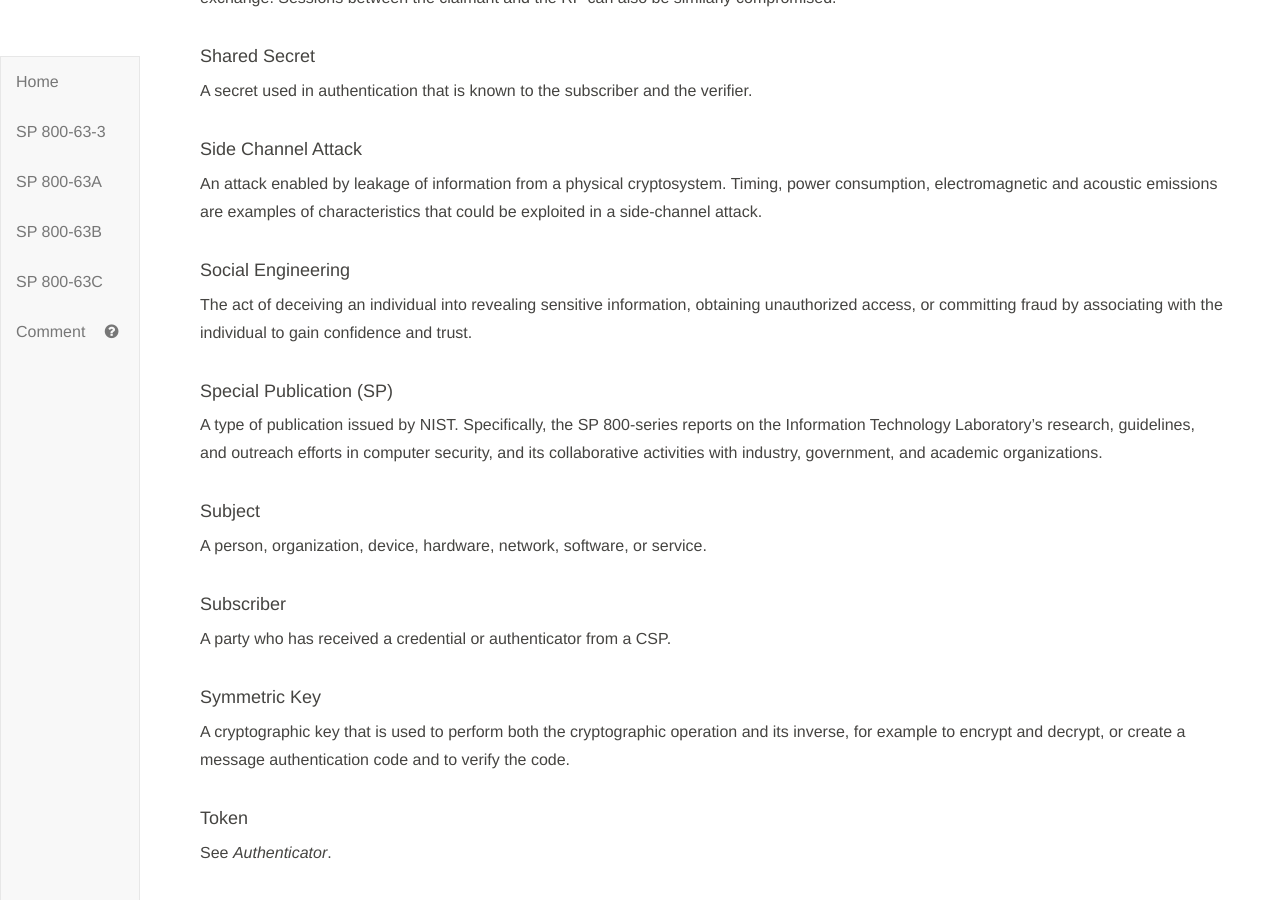
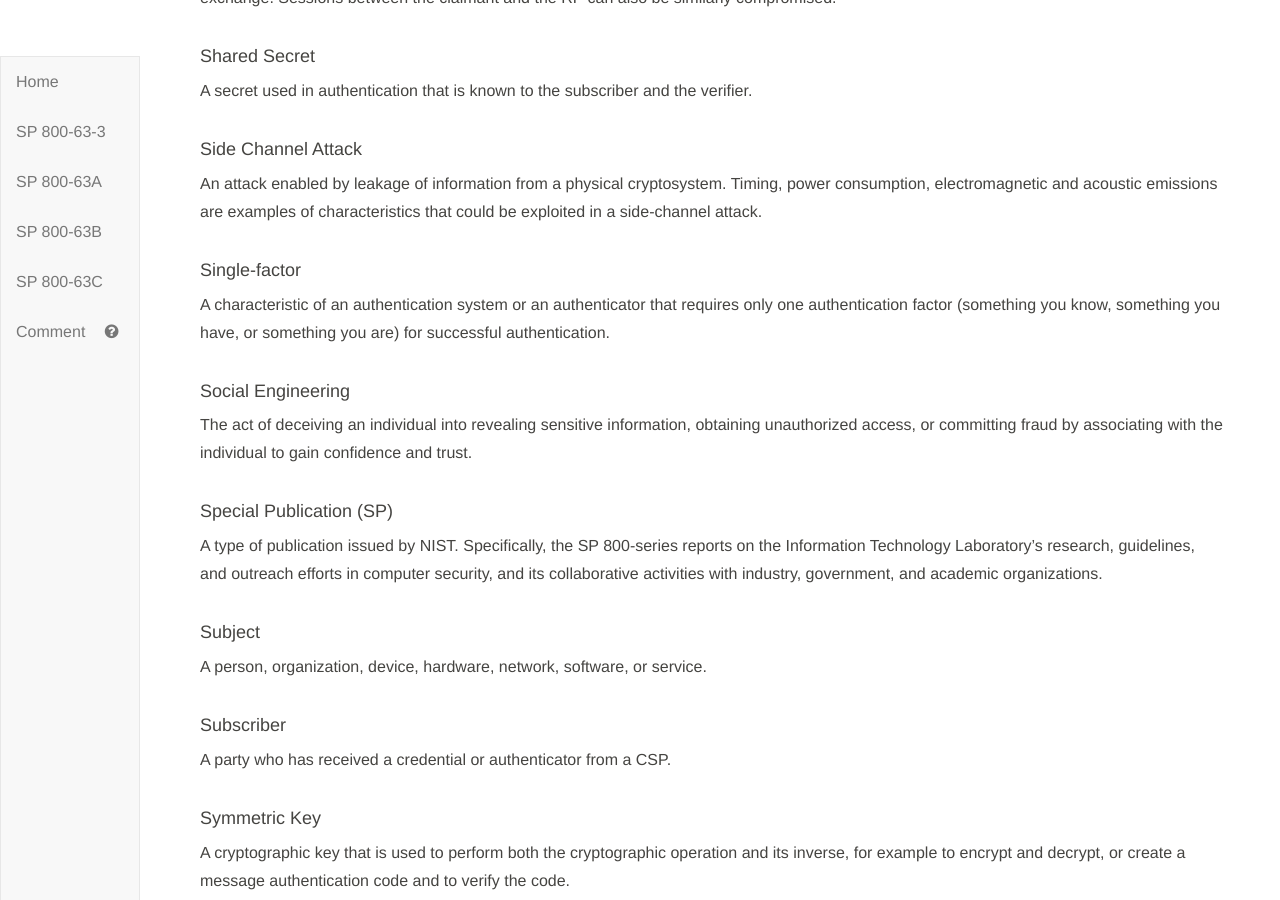
Before and after one commit to usnistgov/800-63-3, a Jekyll site: the page built from sp800-63-3/definitions.md, in a window 1280 px wide and 900 px high, scrolled down 14042 px. Built offline with Jekyll 4.4.1, drawn with Linux system fonts in a browser that asks for light colours; our own code applies the rules of GitHub Pages for plain Markdown files.

Commit message:
Define single-factor. Closes #1375.

```diff
--- a/sp800-63-3/definitions.md
+++ b/sp800-63-3/definitions.md
@@ -373,6 +373,9 @@ A secret used in authentication that is known to the subscriber and the verifier
 #### Side Channel Attack
 An attack enabled by leakage of information from a physical cryptosystem. Timing, power consumption, electromagnetic and acoustic emissions are examples of characteristics that could be exploited in a side-channel attack.
 
+#### Single-factor
+A characteristic of an authentication system or an authenticator that requires only one authentication factor (something you know, something you have, or something you are) for successful authentication.
+
 #### Social Engineering
 The act of deceiving an individual into revealing sensitive information, obtaining unauthorized access, or committing fraud by associating with the individual to gain confidence and trust.
 
```
